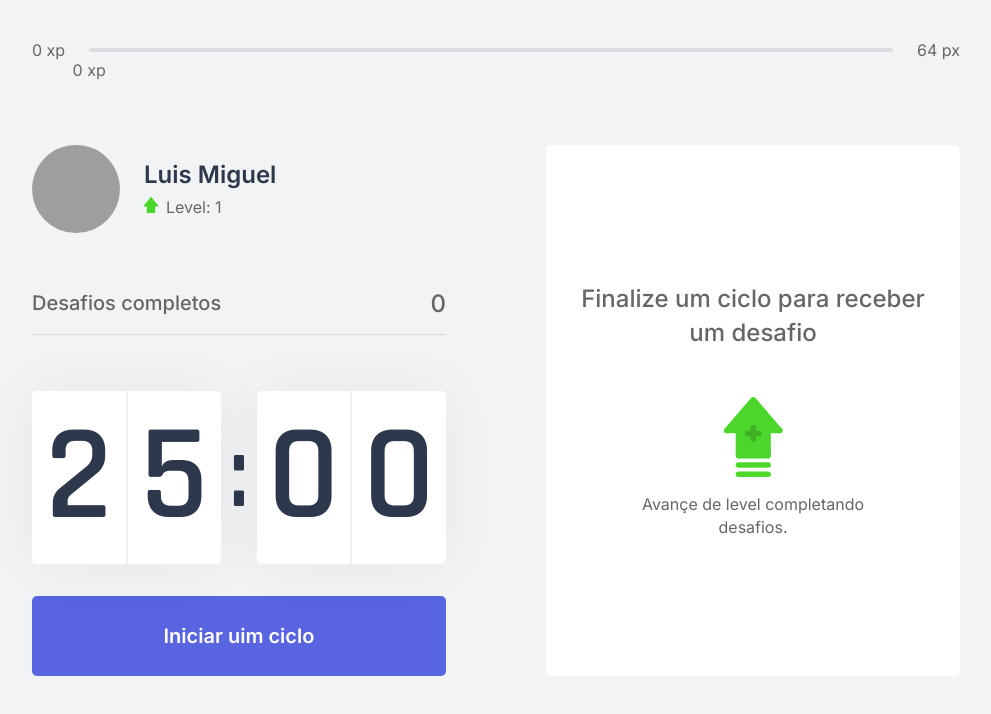
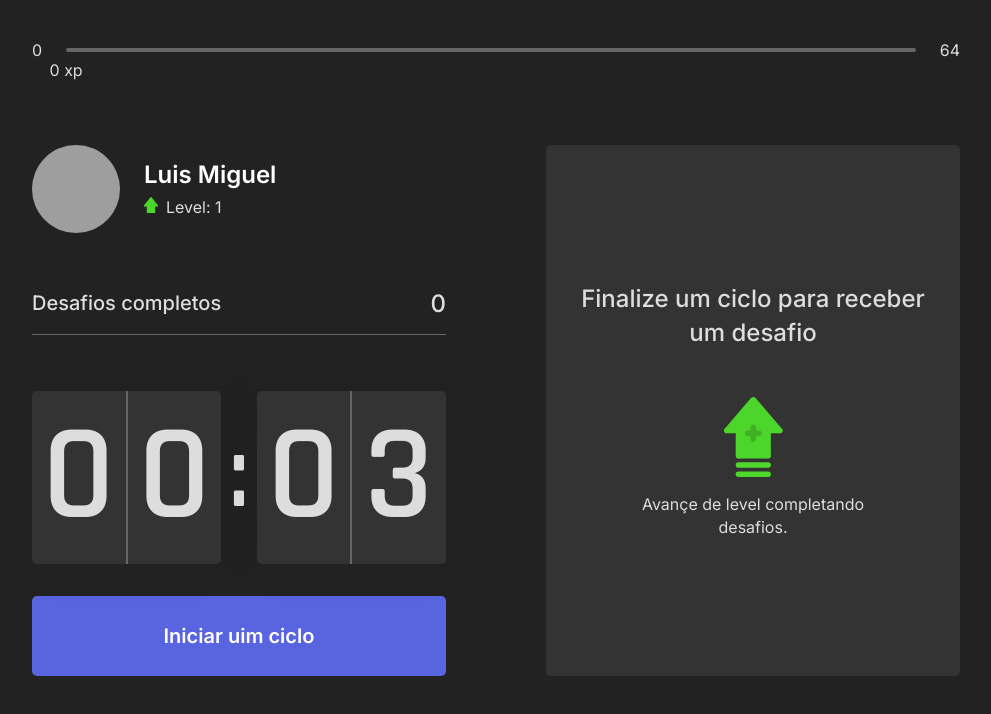
Before and after one commit to lmiguelm/NextLevelWeek-4, a Next.js app in the folder moveit/: page / in a window 1280 px wide. Shown: the top 714 px of the page, without its empty margins (144-1135 px from the left). Built offline with nearby package versions, Linux system fonts and the light colour scheme; grey boxes are pictures that could not be loaded.

Commit message:
tema dark

```diff
--- a/moveit/src/components/ExperienceBar.tsx
+++ b/moveit/src/components/ExperienceBar.tsx
@@ -10,14 +10,14 @@ export function ExperienceBar() {
 
   return (
     <header className={styles.experienceBar}>
-      <span>0 xp</span>
+      <span>0</span>
       <div>
         <div style={{ width: `${percentToNextLevel}%` }} />
         <span className={styles.currentExperience} style={{ left: `${percentToNextLevel}%` }}>
-          {currentExperience } xp
+          {currentExperience} xp
         </span>
       </div>
-      <span>{experienceToNextLevel} px</span>
+      <span>{experienceToNextLevel}</span>
     </header>
   );
 }
--- a/moveit/src/contexts/CountDownContext.tsx
+++ b/moveit/src/contexts/CountDownContext.tsx
@@ -16,7 +16,7 @@ interface CountDownProviderProps {
 
 const CountDownContext = createContext({} as CountDownContextData);
 
-const START_TIME = 25 * 60;
+const START_TIME = 0.05 * 60;
 let countDownTimeout: NodeJS.Timeout;
 
 export function CountDownProvider({ children }: CountDownProviderProps) {
--- /dev/null
+++ b/moveit/src/contexts/ThemeContext.tsx
@@ -0,0 +1,46 @@
+import { createContext, useContext, useState } from 'react';
+
+interface ThemeProviderProps {
+  children: React.ReactNode;
+}
+
+interface ThemeContextData {
+  isDark: boolean;
+  changeTheme(): void;
+}
+
+const ThemeContext = createContext({} as ThemeContextData);
+
+export function ThemeProvider({ children }: ThemeProviderProps) {
+
+  const [isDark, setIsDark] = useState(true);
+
+  function changeTheme() {
+    setIsDark(!isDark);
+
+    const body = document.querySelector('body');
+
+    if(isDark) {
+      body.classList.remove('dark-mode');
+      body.classList.add('light-mode');
+    } else {
+      body.classList.remove('light-mode');
+      body.classList.add('dark-mode');
+    }
+  }
+
+  return (
+    <ThemeContext.Provider
+      value={{
+        isDark,
+        changeTheme
+      }}
+    >
+      {children}
+    </ThemeContext.Provider>
+  )
+}
+
+export function useTheme() {
+  return useContext(ThemeContext);
+}
--- a/moveit/src/pages/_app.tsx
+++ b/moveit/src/pages/_app.tsx
@@ -1,8 +1,13 @@
+import { ThemeProvider } from '../contexts/ThemeContext';
+
 import '../styles/global.css';
+import '../styles/theme.css';
 
 function MyApp({ Component, pageProps }) {
   return (
-    <Component {...pageProps} />
+    <ThemeProvider>
+      <Component {...pageProps} />
+    </ThemeProvider>
   )
 }
 
--- a/moveit/src/pages/_document.tsx
+++ b/moveit/src/pages/_document.tsx
@@ -4,8 +4,11 @@ import Document, {
   Main,
   NextScript
 } from 'next/document';
+import { useTheme } from '../contexts/ThemeContext';
+
 
 export default class MyDocument extends Document {
+
   render() {
     return (
       <Html lang="pt-BR">
@@ -17,7 +20,7 @@ export default class MyDocument extends Document {
           <link href="https://fonts.googleapis.com/css2?family=Inter:wght@400;500;600&family=Rajdhani:wght@600&display=swap" rel="stylesheet"/>
         </Head>
 
-        <body>
+        <body className="dark-mode">
           <Main />
           <NextScript />
         </body>
--- a/moveit/src/pages/index.tsx
+++ b/moveit/src/pages/index.tsx
@@ -12,6 +12,7 @@ import styles from '../styles/pages/Home.module.css';
 
 import { CountDownProvider } from '../contexts/CountDownContext';
 import { ChallengesProvider } from '../contexts/ChallengesContext';
+import { useTheme } from '../contexts/ThemeContext';
 
 interface HomeProps {
   level: number;
@@ -20,6 +21,8 @@ interface HomeProps {
 }
 
 export default function Home(props: HomeProps) {
+
+  const { changeTheme } = useTheme();
 
   return (
     <ChallengesProvider
@@ -55,13 +58,14 @@ export default function Home(props: HomeProps) {
 
 export const getServerSideProps: GetServerSideProps = async (ctx) => {
 
-  const { level, currentExperience, challengesCompleted } = ctx.req.cookies;
+  const { level, currentExperience, challengesCompleted, isDark } = ctx.req.cookies;
 
   return {
     props: {
       level: Number(level),
       currentExperience: Number(currentExperience),
-      challengesCompleted: Number(challengesCompleted)
+      challengesCompleted: Number(challengesCompleted),
+      isDark: Boolean(isDark)
     }
   }
 }
--- a/moveit/src/styles/components/ChallengeBox.module.css
+++ b/moveit/src/styles/components/ChallengeBox.module.css
@@ -1,7 +1,7 @@
 .challengeBoxContainer {
   height: 100%;
 
-  background: var(--white);
+  background: var(--background-secondary);
   border-radius: 5px;
   box-shadow: 0 0 60px rgba(0, 0, 0, 0.005);
   padding: 1.5rem 2rem;
--- a/moveit/src/styles/components/CompletedChalanges.module.css
+++ b/moveit/src/styles/components/CompletedChalanges.module.css
@@ -5,7 +5,7 @@
 
   margin: 3.5rem 0;
   padding-bottom: 1rem;
-  border-bottom: 1px solid #d7d8da;
+  border-bottom: 1px solid var(--border);
 
   font-weight: 500;
 }
--- a/moveit/src/styles/components/CountDown.module.css
+++ b/moveit/src/styles/components/CountDown.module.css
@@ -3,7 +3,7 @@
   align-items: center;
   font-family: Rajdhani;
   font-weight: 600;
-  color: var(--title);
+  color: var(--text);
 }
 
 .countDownContainer > div {
@@ -13,7 +13,7 @@
   align-items: center;
   justify-content: space-evenly;
 
-  background: var(--white);
+  background: var(--background-secondary);
   box-shadow: 0 0 60px rgba(0, 0, 0, 0.05);
   border-radius: 5px;
   font-size: 8.5rem;
@@ -25,11 +25,11 @@
 }
 
 .countDownContainer > div span:first-child {
-  border-right: 1px solid #f0f1f3;
+  border-right: 1px solid var(--border);
 }
 
 .countDownContainer > div span:last-child {
-  border-left: 1px solid #f0f1f3;
+  border-left: 1px solid var(--border);
 }
 
 .countDownContainer > span {
@@ -70,7 +70,7 @@
 }
 
 .countDownButtonActive {
-  background: var(--white);
+  background: var(--background-secondary);
   color: var(--title);
 }
 .countDownButtonActive:not(:disabled):hover  {
@@ -79,7 +79,7 @@
 }
 
 .countDownButton:disabled {
-  background: var(--white);
+  background: var(--background-secondary);
   color: var(--text);
   cursor: not-allowed;
   border-bottom: 3px solid var(--green);
--- a/moveit/src/styles/components/LevelUpModal.module.css
+++ b/moveit/src/styles/components/LevelUpModal.module.css
@@ -1,5 +1,5 @@
 .overlay {
-  background: rgba(242, 243, 245, 0.8);
+  background: var(--overlay);
   position: fixed;
   top: 0;
   bottom: 0;
@@ -12,7 +12,7 @@
 }
 
 .container {
-  background: var(--white);
+  background: var(--modal-background);
   width: 100%;
   max-width: 400px;
   padding: 2rem 3rem;
--- a/moveit/src/styles/global.css
+++ b/moveit/src/styles/global.css
@@ -1,17 +1,3 @@
-:root {
-  --white: #fff;
-  --background: #f2f3f5;
-  --gray-line: #dcdde0;
-  --text: #666666;
-  --text-highlight: #b3b9ff;
-  --title: #2e384d;
-  --red: #e83f5b;
-  --green: #4cd62b;
-  --blue: #5965e0;
-  --blue-dark: #4953b8;
-  --blue-twitter: #2aa9e0;
-}
-
 @media(max-width: 1080px) {
   html {
     font-size: 93.75%;
--- /dev/null
+++ b/moveit/src/styles/theme.css
@@ -0,0 +1,35 @@
+.dark-mode {
+  --white: #fff;
+  --background: #222;
+  --background-secondary: #5555;
+  --gray-line: #666666;
+  --text: #ddd;
+  --text-highlight: #b3b9ff;
+  --title: #fff;
+  --red: #e83f5b;
+  --green: #4cd62b;
+  --blue: #5965e0;
+  --blue-dark: #4953b8;
+  --blue-twitter: #2aa9e0;
+  --border: #666666;
+  --overlay: rgba(000, 000, 000, 0.8);
+  --modal-background: #333;
+}
+
+.light-mode {
+  --white: #fff;
+  --background: #f2f3f5;
+  --background-secondary: #fff;
+  --gray-line: #dcdde0;
+  --text: #666666;
+  --text-highlight: #b3b9ff;
+  --title: #2e384d;
+  --red: #e83f5b;
+  --green: #4cd62b;
+  --blue: #5965e0;
+  --blue-dark: #4953b8;
+  --blue-twitter: #2aa9e0;
+  --border: #f0f1f3;
+  --overlay: rgba(242, 243, 245, 0.8);
+  --modal-background: #fff;
+}
```
